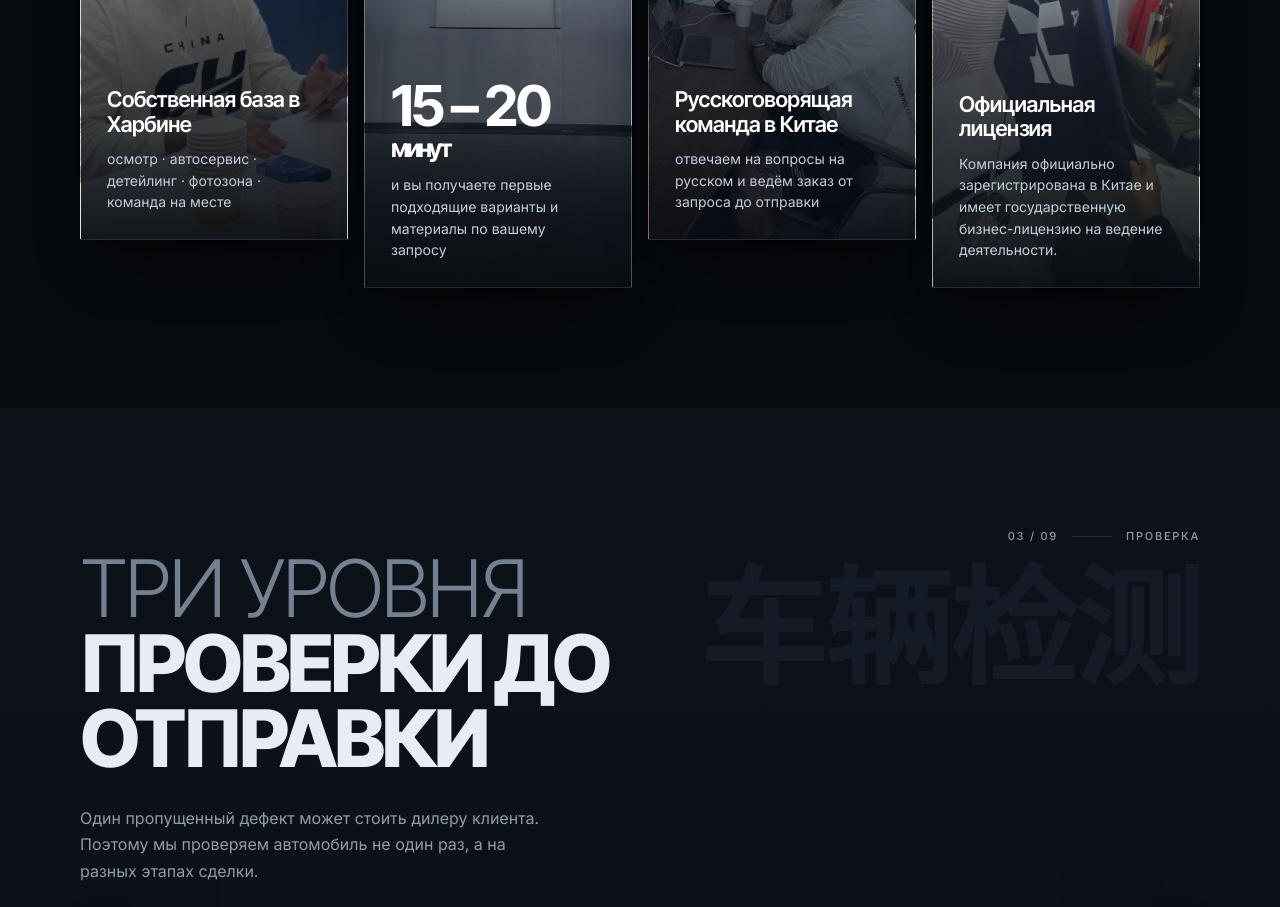
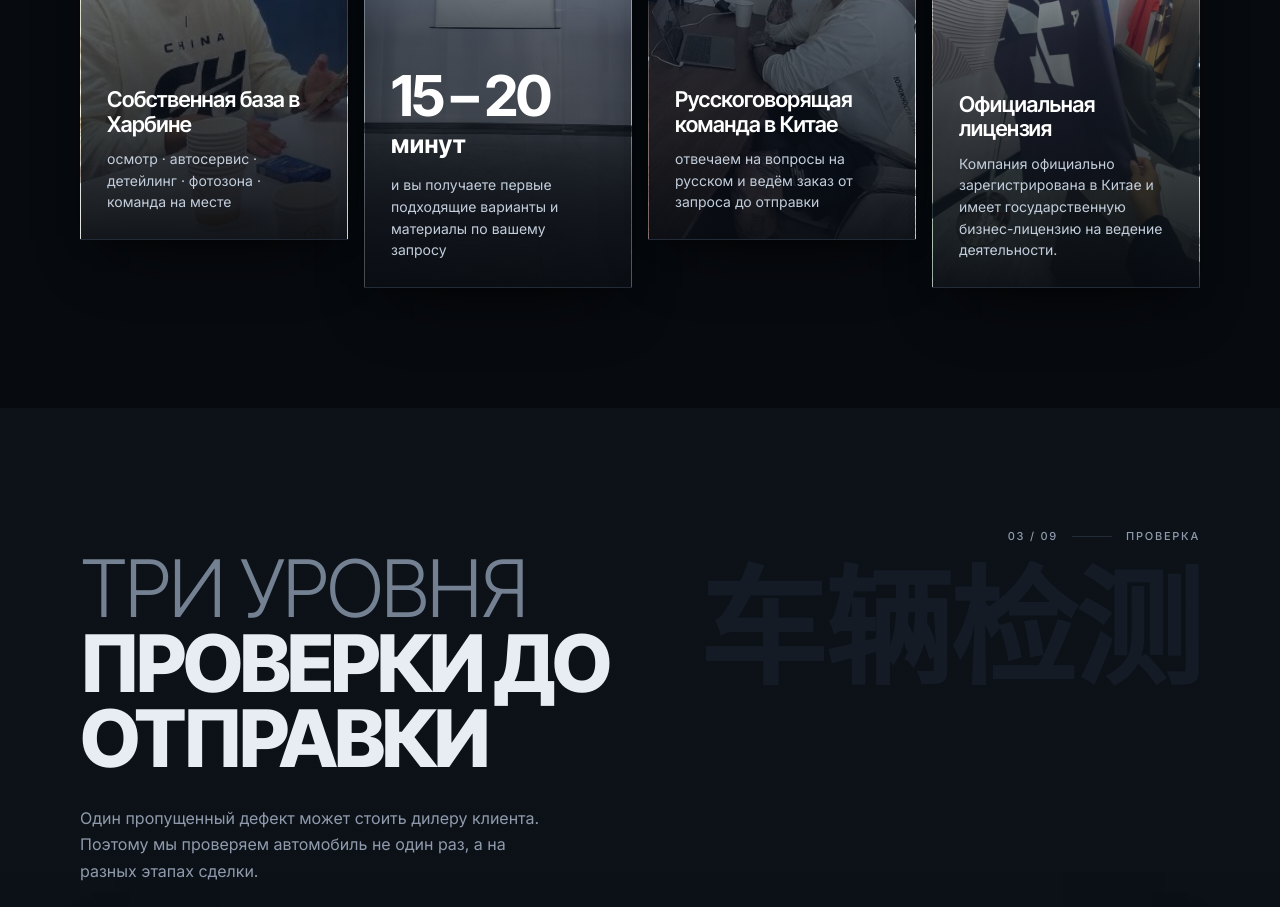
Before and after one commit to AsslockQ/CH, a plain HTML site: page index.html in a window 1280 px wide. Shown: the part 1680-2587 px from the top of the page. Drawn offline with Linux system fonts and the light colour scheme.

Commit message:
Блок 02: «минут» не слипается с цифрами
Co-Authored-By: Claude Haiku 5.5 <noreply@anthropic.com>
Claude-Session: https://claude.ai/code/session_01VzZuLCsynHWVBF3xGzKohg

```diff
--- a/dark.css
+++ b/dark.css
@@ -505,3 +505,6 @@ h1,h2{overflow-wrap:break-word}
 
 /* кнопка на первом экране: текст по центру (симметричные отступы, стрелки нет) */
 .hero .btn--lg{padding-left:28px;padding-right:28px;justify-content:center;text-align:center}
+
+/* «минут» под «15 – 20»: свой межстрочный интервал и разрядка, не слипается с цифрами */
+.col--time .big small{display:block;margin-top:.22em;line-height:1.25;letter-spacing:.02em}
```
